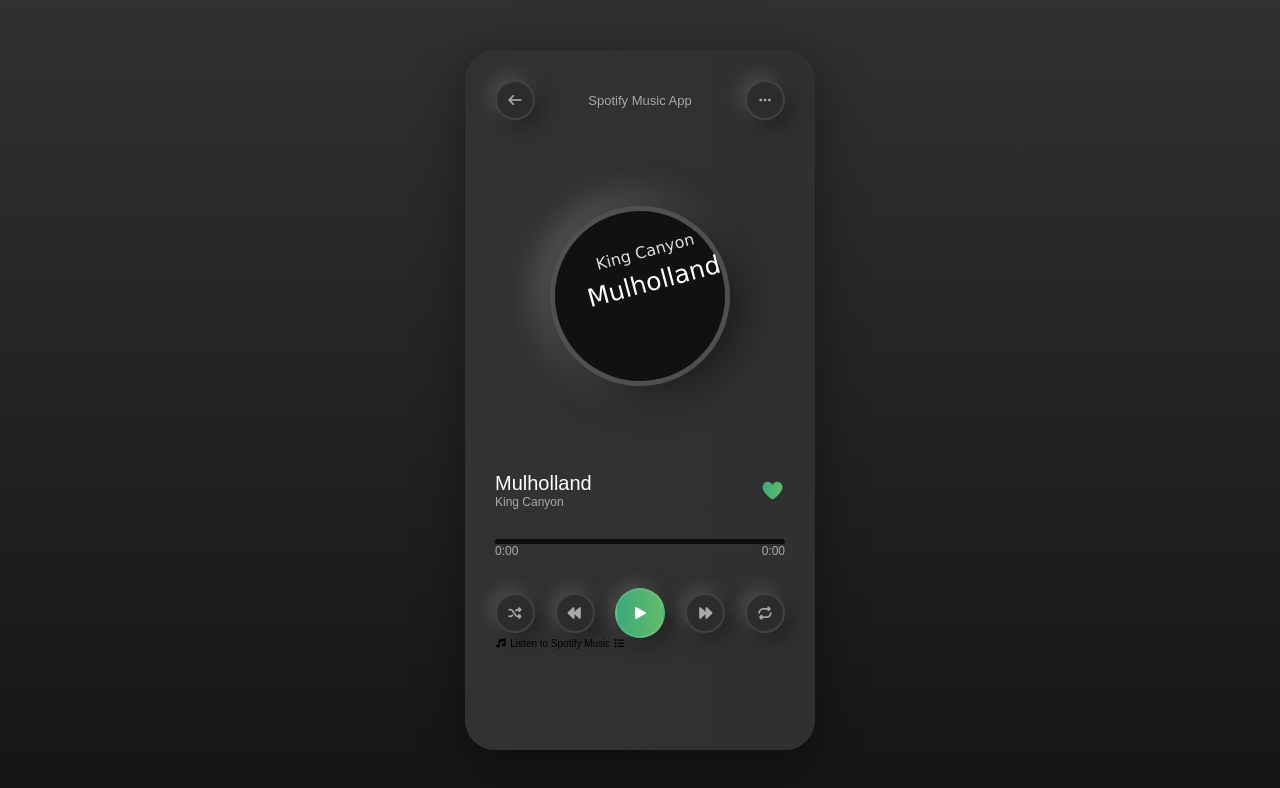
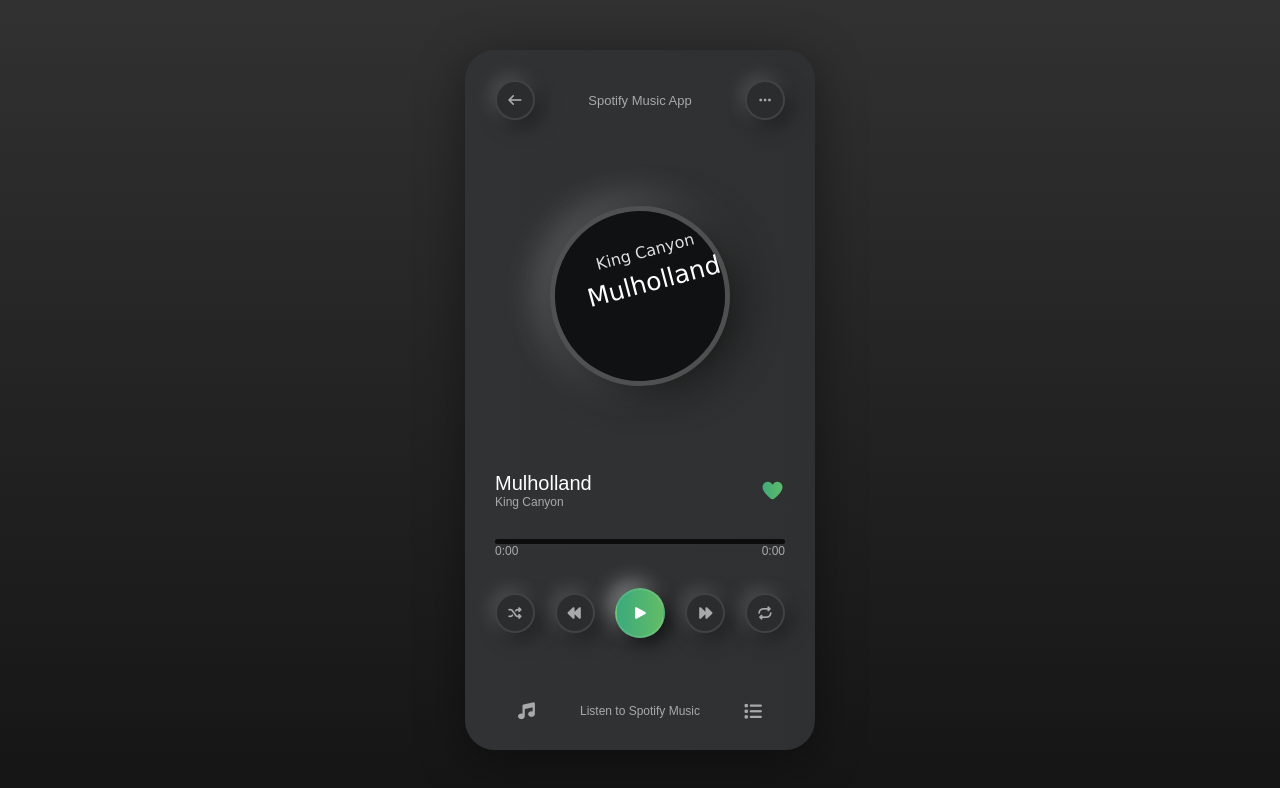
Before and after one commit to BlackCat13656/spotifyMusicPlayer, a plain HTML site: page index.html in a window 1280 px wide. Drawn offline with Linux system fonts and the light colour scheme; a web font is replaced by a local one.

Commit message:
Music Player CSS Styling Completed

```diff
--- a/style.css
+++ b/style.css
@@ -180,4 +180,23 @@ html {
   height: 5rem;
   background: linear-gradient(to right, #3baa7b, #62bc68);
   color: #fff;
+  box-shadow: 0.5rem 0.5rem 2rem -0.1rem rgba(0, 0, 0, 0.8),
+    -0.8rem -0.8rem 2rem -0.1rem rgba(255, 255, 255, 0.4);
 }
+
+.player-footer {
+  width: 100%;
+  display: flex;
+  justify-content: space-around;
+  align-items: center;
+  margin-top: auto;
+}
+
+.player-footer i {
+  font-size: 1.8rem;
+  color: #a8a9ab;
+}
+.player-footer span {
+  font-size: 1.2rem;
+  color: #a8a9ab;
+}
```
